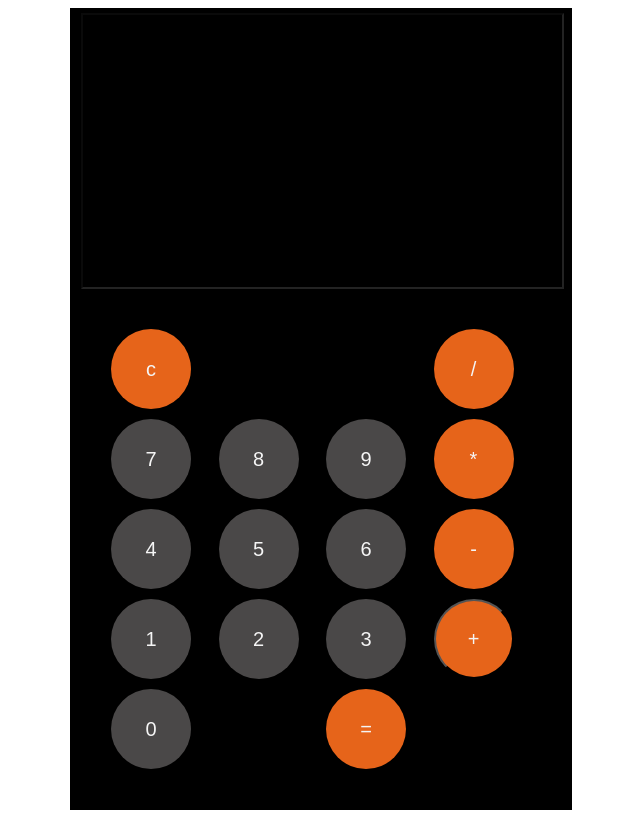
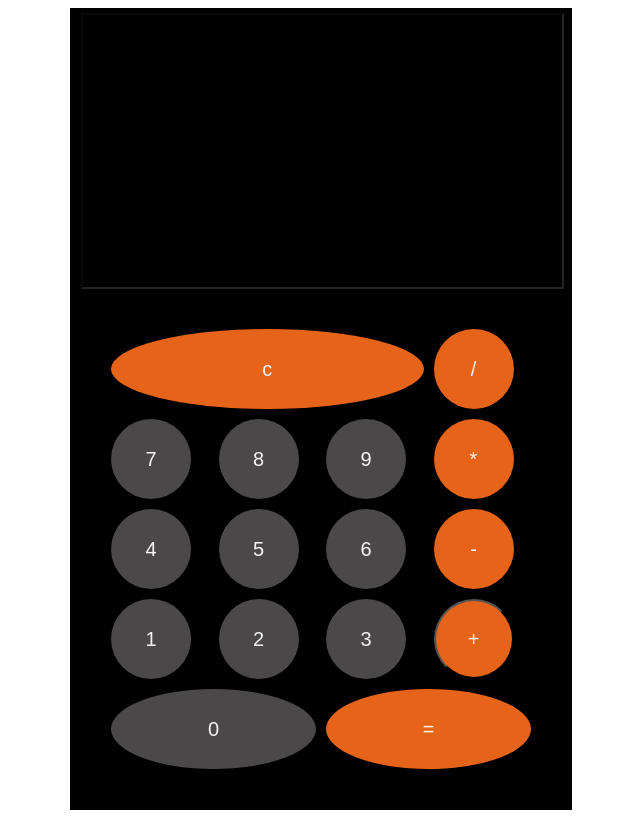
Before and after one commit to Oceaneby/Calculatrice, a plain HTML site: page index.html in a window 1280 px wide. Shown: the whole page, without its empty margins (319-959 px from the left). Drawn offline with Linux system fonts and the light colour scheme.

Commit message:
calculatrice terminer

```diff
--- a/style.css
+++ b/style.css
@@ -38,7 +38,7 @@ input{
 .btn__0{
     grid-area: zero;
     background-color: rgb(74, 72, 72);
-    width: 80px;
+    width: 100%;
     height: 80px;
     border-radius: 50%;
     color: whitesmoke;
@@ -138,7 +138,7 @@ border: none;
 .btn__egale{
     grid-area: egale;
     background-color: rgb(230, 100, 26);
-    width: 80px;
+    width: 100%;
     height: 80px;
     border-radius: 50%;
     color: whitesmoke;
@@ -187,7 +187,7 @@ border: none;
 .btn__effacer{
     grid-area: effacer;
     background-color: rgb(230, 100, 26);
-    width: 80px;
+    width: 100%;
     height: 80px;
     border-radius: 50%;
     color: whitesmoke;
```
Also changed, not shown: BELLAY-Océane_20241124_calculatrice_css.png (added), BELLAY-Océane_20241124_calculatrice_html.png (added), BELLAY-Océane_20241124_calculatrice_js.png (added).
